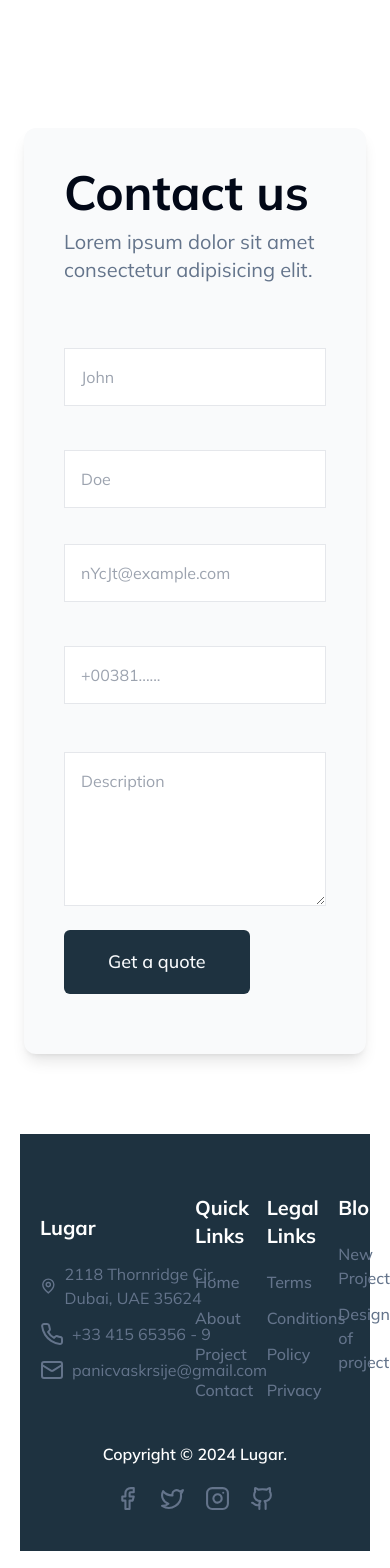
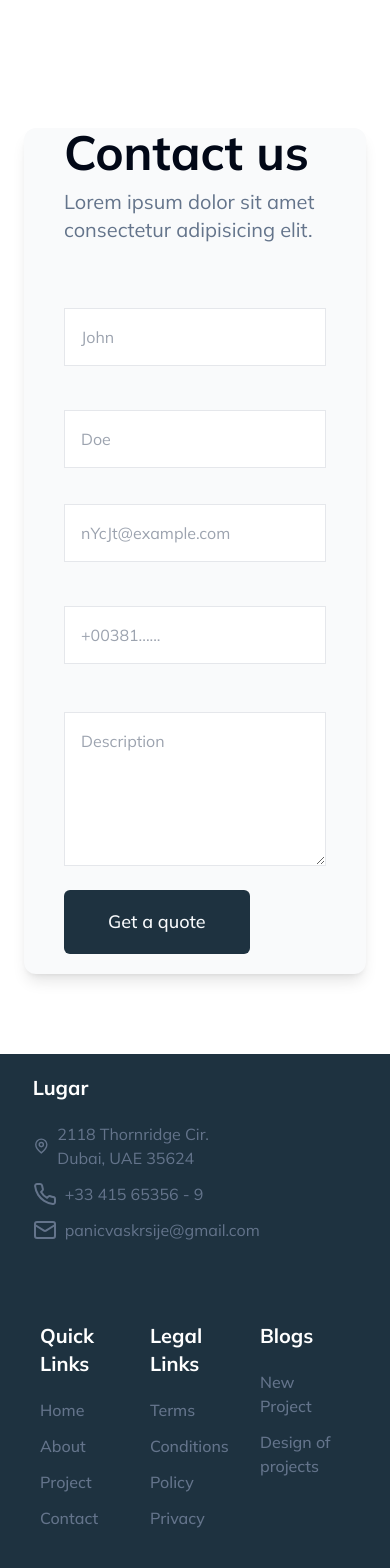
Before and after one commit to vaskrsijep/next_real_estate, a Next.js app: page / in a window 390 px wide. Shown: the part 3920-5488 px from the top of the page. Built offline with nearby package versions, Linux system fonts and the light colour scheme.

Commit message:
fix footer

```diff
--- a/src/app/layout.tsx
+++ b/src/app/layout.tsx
@@ -3,13 +3,13 @@ import { Inter as FontSans } from "next/font/google";
 import "./globals.css";
 import { cn } from "@/lib/utils";
 
-// export const fontSans = FontSans({
-//   subsets: ["latin"],
-//   variable: "--font-sans",
-// });
+export const fontSans = FontSans({
+  subsets: ["latin"],
+  variable: "--font-sans",
+});
 
 export const metadata: Metadata = {
-  title: "Lugar real estate",
+  title: "Create Next App",
   description: "Generated by create next app",
 };
 
@@ -23,7 +23,7 @@ export default function RootLayout({
       <body
         className={cn(
           "min-h-screen bg-background font-sans antialiased",
-          // fontSans.variable
+          fontSans.variable
         )}
       >
         {children}
--- a/src/app/page.tsx
+++ b/src/app/page.tsx
@@ -25,7 +25,7 @@ export default function Home() {
       <Testimonials/>
       <Contact/>
       </div>
-      <div className="px-5 lg:px-0 overflow-hidden">
+      <div className="sm:px-5 lg:px-0 overflow-hidden">
         <Footer/>
       </div>
     </>
--- a/src/components/Sections/Contact.tsx
+++ b/src/components/Sections/Contact.tsx
@@ -4,7 +4,7 @@ import { Button } from "../ui/button";
 import { motion, useScroll  } from "framer-motion";
 const Contact = () => {
   return (
-    <div className="sm:py-20 py-10 bg-gray-50 rounded-xl p-10 shadow-lg my-20 mx-1">
+    <div className="sm:py-10 py-0 bg-gray-50 rounded-xl p-10 shadow-lg my-20 mx-1">
       <div className="flex flex-row items-center justify-between">
         <motion.div className="w-1/2 md:flex hidden" whileInView={{ y: 0 }} initial={{ y: 500 }}
       transition={{ duration: 2 }}>
--- a/src/components/Sections/Footer.tsx
+++ b/src/components/Sections/Footer.tsx
@@ -5,8 +5,8 @@ import React from "react";
 const Footer = () => {
   return (
     <div className="bg-[#1E3240] text-white pb-10 pt-5">
-      <div className="flex flex-row items-center justify-between px-5 md:px-0 max-w-7xl mx-auto py-10">
-        <div className="w-1/2 flex items-start justify-between">
+      <div className="flex sm:flex-row flex-col items-center justify-between sm:gap-0 gap-10 sm:px-5 md:px-0 sm:max-w-7xl mx-auto sm:py-10">
+        <div className="sm:w-1/2 flex items-start justify-between">
           <div className="flex flex-col items-start gap-5 w-1/2">
             <h5 className="text-xl font-bold">Lugar</h5>
             <ul className="text-md text-muted-foreground flex items-start flex-col gap-3">
@@ -16,7 +16,7 @@ const Footer = () => {
             </ul>
           </div>
         </div>
-        <div className="w-1/2 flex items-start justify-between gap-5">
+        <div className="sm:w-1/2 p-10 flex items-start justify-between gap-5">
           <div className="flex flex-col items-start gap-5 w-1/3">
             <h5 className="text-xl font-bold">Quick Links</h5>
             <ul className="text-md font-medium text-muted-foreground flex items-start flex-col gap-3">
```
